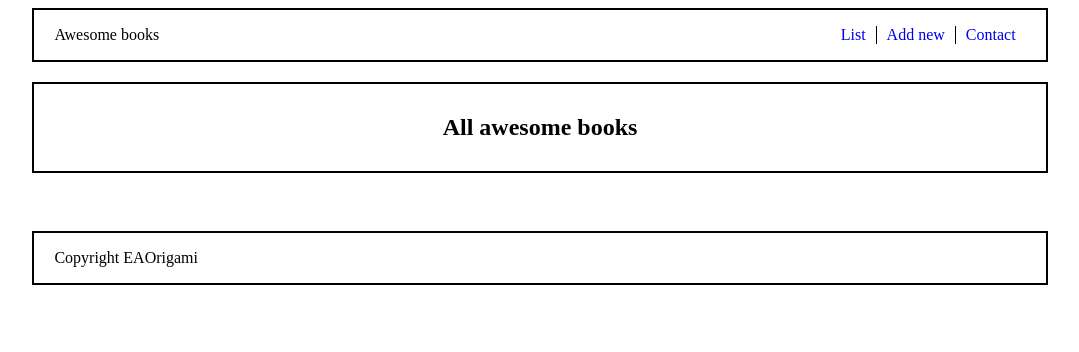
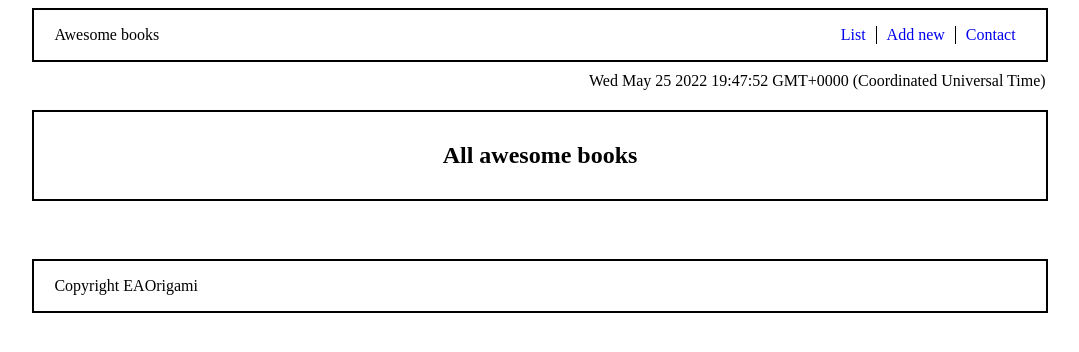
Before and after one commit to devtochit/wireframe, a website: page index.html in a window 1280 px wide. Shown: the whole page, without its empty margins (100-1179 px from the left). Drawn offline with Linux system fonts and the light colour scheme.

Commit message:
added the date

```diff
--- a/CSS/index.css
+++ b/CSS/index.css
@@ -36,6 +36,13 @@ header li:first-child {
   border-left: none;
 }
 
+.currentdate {
+  text-align: right;
+  margin: auto;
+  width: 80%;
+  padding-top: 10px;
+}
+
 .book_wrapper {
   display: flex;
   flex-direction: column;
@@ -51,6 +58,7 @@ header li:first-child {
   padding: 10px 0;
   margin: 20px 0;
 }
+
 .outputcard {
   display: flex;
   justify-content: space-between;
--- a/index.html
+++ b/index.html
@@ -18,6 +18,7 @@
             <li class="menu_contact"><a href="#contact">Contact</a></li>
         </ul>
     </header>
+    <div class="currentdate"></div>
 
     <br>
 
@@ -36,6 +37,7 @@
             <li>Our e-mail: mail@mail.com</li>
             <li>Our phone number: 0043824826449823</li>
             <li>Our address: Streetname 22, 86234 City, Country</li>
+
         </ul>
     </section>
     <footer>
--- a/script/index.js
+++ b/script/index.js
@@ -7,6 +7,11 @@ const menu_add_new = document.querySelector('.menu_add_new')
 const menu_contact = document.querySelector('.menu_contact')
 const contact = document.querySelector('.contact')
 const add_new = document.querySelector('.add_new')
+
+
+
+const d = new Date();
+document.querySelector(".currentdate").innerHTML = d;
 
 const bookAwesome = {
   title: '',
@@ -56,7 +61,7 @@ function populateStorage() {
 }
 
 function dynamicLoad() {
-  const header = document.querySelector('header');
+  const currentdate = document.querySelector('.currentdate');
 
   if (document.querySelector('.book_wrapper')) {
     body.removeChild(document.querySelector('.book_wrapper'));
@@ -91,7 +96,7 @@ function dynamicLoad() {
     div.appendChild(button);
     bookWrapper.appendChild(div);
   }
-  header.insertAdjacentElement('afterend', bookWrapper);
+  currentdate.insertAdjacentElement('afterend', bookWrapper);
   const removeButton = document.querySelectorAll('.remove_btn');
 
   removeButton.forEach((btn) => btn.addEventListener('click', (e) => {
```
Also changed, not shown: package.json (added, +28 -0 lines), 1 other file.
